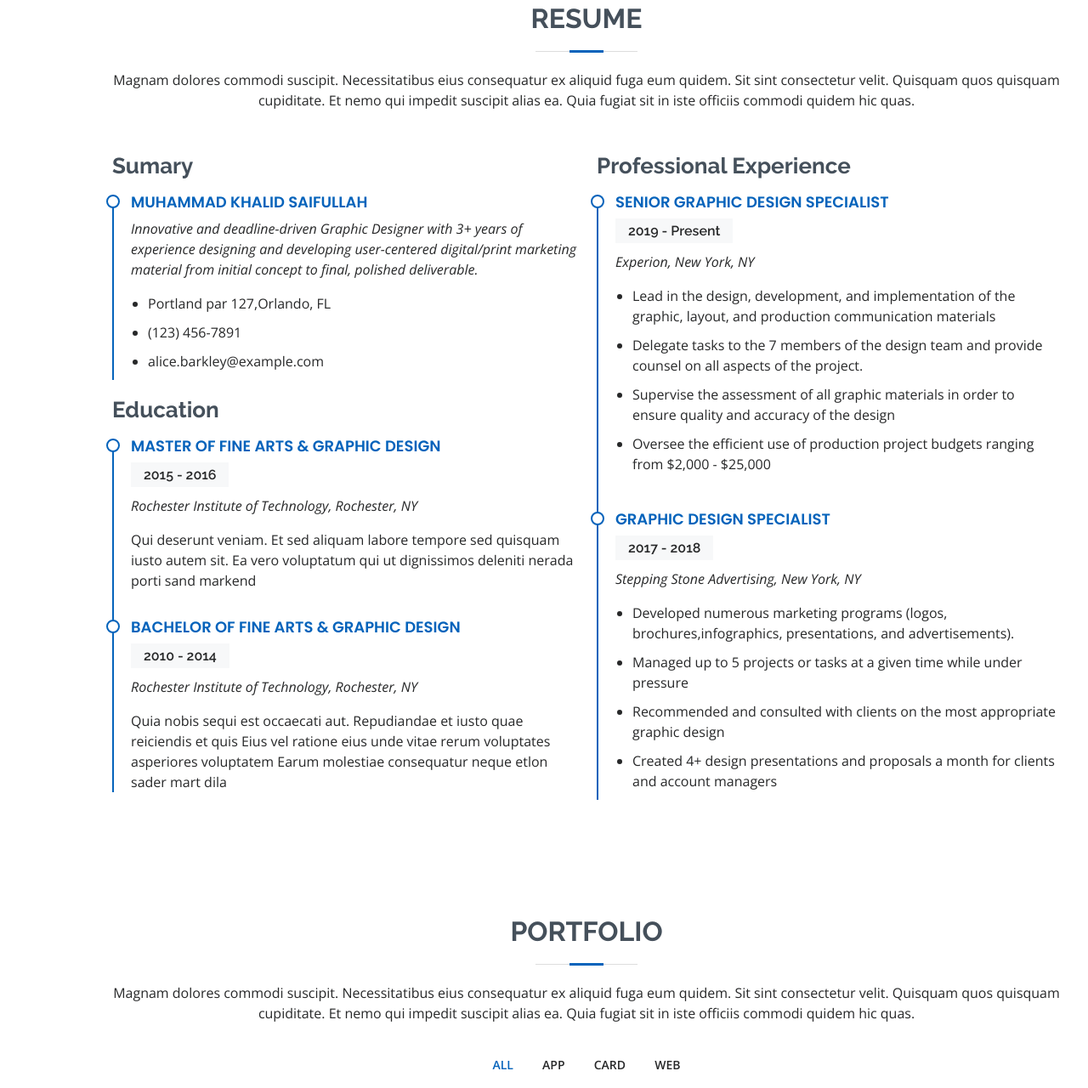
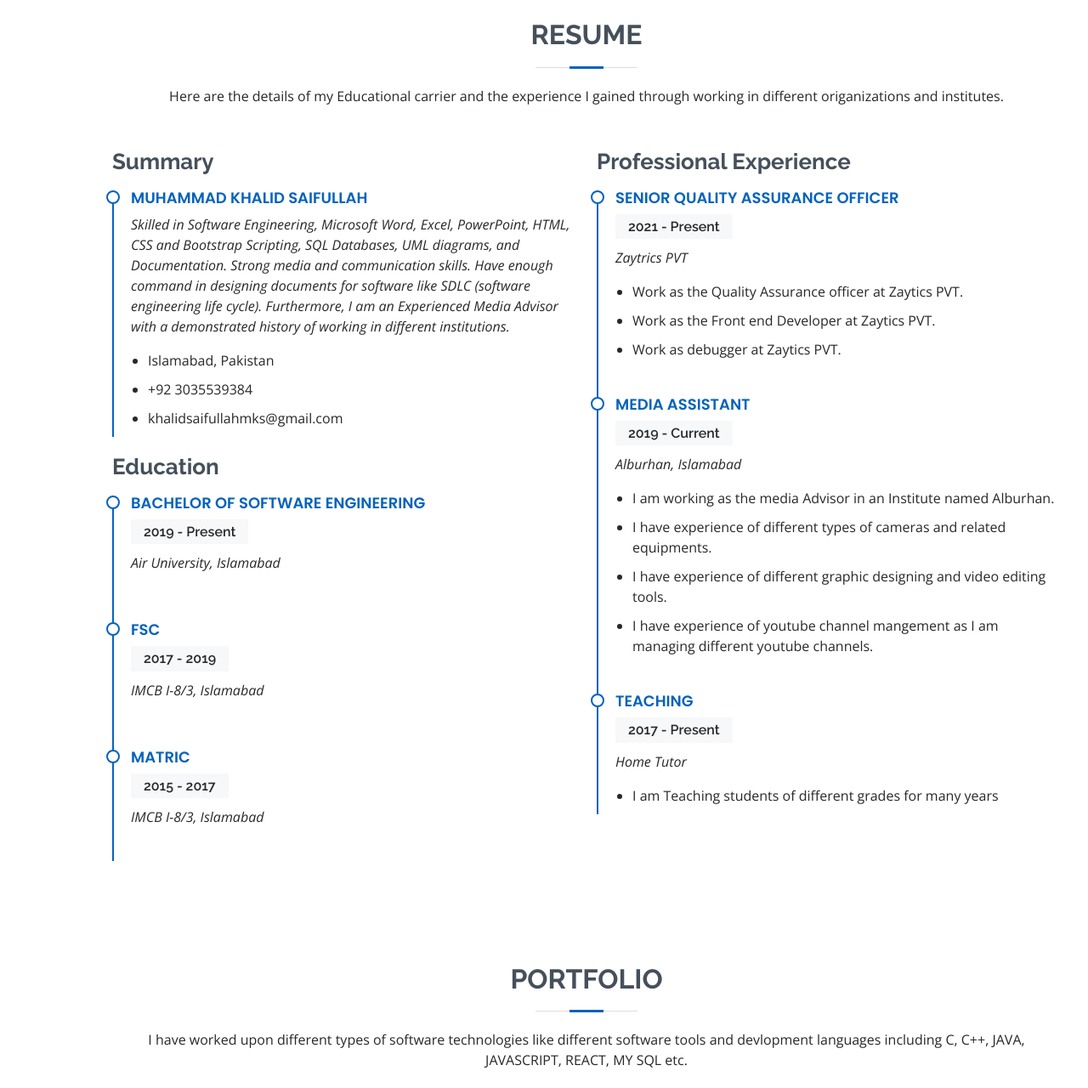
Before and after one commit to mkhalidsaifullah/khalidsaifullah.github.io, a plain HTML site: page index.html in a window 1280 px wide. Shown: the part 2406-3686 px from the top of the page at 85% size. Drawn offline with nearby package versions, Linux system fonts and the light colour scheme.

Commit message:
html updates

```diff
--- a/index.html
+++ b/index.html
@@ -142,7 +142,7 @@
                 skills. Have enough command in designing documents for software
                 like SDLC (software engineering life cycle). Furthermore, I am
                 an Experienced Media Advisor with a demonstrated history of
-                working in different institutions
+                working in different institutions.
               </p>
               <div class="row">
                 <div class="col-lg-6">
@@ -153,7 +153,8 @@
                     </li>
                     <li>
                       <i class="bi bi-chevron-right"></i>
-                      <strong>Website:</strong> <span>www.example.com</span>
+                      <strong>Website:</strong>
+                      <span>mkhalidsaifullah.netlify.app</span>
                     </li>
                     <li>
                       <i class="bi bi-chevron-right"></i>
@@ -178,7 +179,7 @@
                     </li>
                     <li>
                       <i class="bi bi-chevron-right"></i>
-                      <strong>PhEmailone:</strong>
+                      <strong>Email:</strong>
                       <span>khalidsaifullahmks@gmail.com</span>
                     </li>
                     <li>
@@ -188,15 +189,8 @@
                   </ul>
                 </div>
               </div>
-              <!-- <p>
-                Officiis eligendi itaque labore et dolorum mollitia officiis
-                optio vero. Quisquam sunt adipisci omnis et ut. Nulla
-                accusantium dolor incidunt officia tempore. Et eius omnis.
-                Cupiditate ut dicta maxime officiis quidem quia. Sed et
-                consectetur qui quia repellendus itaque neque. Aliquid amet
-                quidem ut quaerat cupiditate. Ab et eum qui repellendus omnis
-                culpa magni laudantium dolores.
-              </p> -->
+              <br />
+              <p><b>This is the brief introduction of mine. </b></p>
             </div>
           </div>
         </div>
@@ -209,10 +203,9 @@
           <div class="section-title">
             <h2>Facts</h2>
             <p>
-              Magnam dolores commodi suscipit. Necessitatibus eius consequatur
-              ex aliquid fuga eum quidem. Sit sint consectetur velit. Quisquam
-              quos quisquam cupiditate. Et nemo qui impedit suscipit alias ea.
-              Quia fugiat sit in iste officiis commodi quidem hic quas.
+              I have done different types of projects based on different
+              technologies like C++, JAVA, HTML, JavaScript, REACT, DATABASE
+              etc. The stats for my projects are here mentioned below.
             </p>
           </div>
 
@@ -222,7 +215,7 @@
                 <i class="bi bi-emoji-smile"></i>
                 <span
                   data-purecounter-start="0"
-                  data-purecounter-end="232"
+                  data-purecounter-end="15"
                   data-purecounter-duration="1"
                   class="purecounter"
                 ></span>
@@ -235,7 +228,7 @@
                 <i class="bi bi-journal-richtext"></i>
                 <span
                   data-purecounter-start="0"
-                  data-purecounter-end="521"
+                  data-purecounter-end="20"
                   data-purecounter-duration="1"
                   class="purecounter"
                 ></span>
@@ -248,7 +241,7 @@
                 <i class="bi bi-headset"></i>
                 <span
                   data-purecounter-start="0"
-                  data-purecounter-end="1463"
+                  data-purecounter-end="100"
                   data-purecounter-duration="1"
                   class="purecounter"
                 ></span>
@@ -261,7 +254,7 @@
                 <i class="bi bi-award"></i>
                 <span
                   data-purecounter-start="0"
-                  data-purecounter-end="25"
+                  data-purecounter-end="6"
                   data-purecounter-duration="1"
                   class="purecounter"
                 ></span>
@@ -278,12 +271,7 @@
         <div class="container" data-aos="fade-up">
           <div class="section-title">
             <h2>Skills</h2>
-            <p>
-              Magnam dolores commodi suscipit. Necessitatibus eius consequatur
-              ex aliquid fuga eum quidem. Sit sint consectetur velit. Quisquam
-              quos quisquam cupiditate. Et nemo qui impedit suscipit alias ea.
-              Quia fugiat sit in iste officiis commodi quidem hic quas.
-            </p>
+            <p>I am skillful in different types of programming languages</p>
           </div>
 
           <div class="row skills-content">
@@ -330,7 +318,7 @@
 
             <div class="col-lg-6">
               <div class="progress">
-                <span class="skill">PHP <i class="val">80%</i></span>
+                <span class="skill">REACT<i class="val">70%</i></span>
                 <div class="progress-bar-wrap">
                   <div
                     class="progress-bar"
@@ -343,7 +331,9 @@
               </div>
 
               <div class="progress">
-                <span class="skill">WordPress/CMS <i class="val">90%</i></span>
+                <span class="skill"
+                  >Adobe premiere pro <i class="val">90%</i></span
+                >
                 <div class="progress-bar-wrap">
                   <div
                     class="progress-bar"
@@ -356,7 +346,9 @@
               </div>
 
               <div class="progress">
-                <span class="skill">Photoshop <i class="val">55%</i></span>
+                <span class="skill"
+                  >Adobe Illustrator<i class="val">60%</i></span
+                >
                 <div class="progress-bar-wrap">
                   <div
                     class="progress-bar"
@@ -379,35 +371,38 @@
           <div class="section-title">
             <h2>Resume</h2>
             <p>
-              Magnam dolores commodi suscipit. Necessitatibus eius consequatur
-              ex aliquid fuga eum quidem. Sit sint consectetur velit. Quisquam
-              quos quisquam cupiditate. Et nemo qui impedit suscipit alias ea.
-              Quia fugiat sit in iste officiis commodi quidem hic quas.
+              Here are the details of my Educational carrier and the experience
+              I gained through working in different origanizations and
+              institutes.
             </p>
           </div>
 
           <div class="row">
             <div class="col-lg-6">
-              <h3 class="resume-title">Sumary</h3>
+              <h3 class="resume-title">Summary</h3>
               <div class="resume-item pb-0">
                 <h4>Muhammad Khalid Saifullah</h4>
                 <p>
                   <em
-                    >Innovative and deadline-driven Graphic Designer with 3+
-                    years of experience designing and developing user-centered
-                    digital/print marketing material from initial concept to
-                    final, polished deliverable.</em
+                    >Skilled in Software Engineering, Microsoft Word, Excel,
+                    PowerPoint, HTML, CSS and Bootstrap Scripting, SQL
+                    Databases, UML diagrams, and Documentation. Strong media and
+                    communication skills. Have enough command in designing
+                    documents for software like SDLC (software engineering life
+                    cycle). Furthermore, I am an Experienced Media Advisor with
+                    a demonstrated history of working in different
+                    institutions.</em
                   >
                 </p>
                 <ul>
-                  <li>Portland par 127,Orlando, FL</li>
-                  <li>(123) 456-7891</li>
-                  <li>alice.barkley@example.com</li>
+                  <li>Islamabad, Pakistan</li>
+                  <li>+92 3035539384</li>
+                  <li>khalidsaifullahmks@gmail.com</li>
                 </ul>
               </div>
 
               <h3 class="resume-title">Education</h3>
-              <div class="resume-item">
+              <!-- <div class="resume-item">
                 <h4>Master of Fine Arts &amp; Graphic Design</h4>
                 <h5>2015 - 2016</h5>
                 <p><em>Rochester Institute of Technology, Rochester, NY</em></p>
@@ -416,64 +411,68 @@
                   quisquam iusto autem sit. Ea vero voluptatum qui ut
                   dignissimos deleniti nerada porti sand markend
                 </p>
+              </div> -->
+              <div class="resume-item">
+                <h4>Bachelor of software Engineering</h4>
+                <h5>2019 - Present</h5>
+                <p><em>Air University, Islamabad</em></p>
+                <br />
               </div>
               <div class="resume-item">
-                <h4>Bachelor of Fine Arts &amp; Graphic Design</h4>
-                <h5>2010 - 2014</h5>
-                <p><em>Rochester Institute of Technology, Rochester, NY</em></p>
-                <p>
-                  Quia nobis sequi est occaecati aut. Repudiandae et iusto quae
-                  reiciendis et quis Eius vel ratione eius unde vitae rerum
-                  voluptates asperiores voluptatem Earum molestiae consequatur
-                  neque etlon sader mart dila
-                </p>
+                <h4>FSC</h4>
+                <h5>2017 - 2019</h5>
+                <p><em>IMCB I-8/3, Islamabad</em></p>
+                <br />
+              </div>
+              <div class="resume-item">
+                <h4>Matric</h4>
+                <h5>2015 - 2017</h5>
+                <p><em>IMCB I-8/3, Islamabad</em></p>
+                <br />
               </div>
             </div>
             <div class="col-lg-6">
               <h3 class="resume-title">Professional Experience</h3>
               <div class="resume-item">
-                <h4>Senior graphic design specialist</h4>
-                <h5>2019 - Present</h5>
-                <p><em>Experion, New York, NY </em></p>
+                <h4>Senior Quality Assurance officer</h4>
+                <h5>2021 - Present</h5>
+                <p><em>Zaytrics PVT</em></p>
+                <ul>
+                  <li>Work as the Quality Assurance officer at Zaytics PVT.</li>
+                  <li>Work as the Front end Developer at Zaytics PVT.</li>
+                  <li>Work as debugger at Zaytics PVT.</li>
+                </ul>
+              </div>
+              <div class="resume-item">
+                <h4>Media Assistant</h4>
+                <h5>2019 - Current</h5>
+                <p><em>Alburhan, Islamabad</em></p>
                 <ul>
                   <li>
-                    Lead in the design, development, and implementation of the
-                    graphic, layout, and production communication materials
+                    I am working as the media Advisor in an Institute named
+                    Alburhan.
                   </li>
                   <li>
-                    Delegate tasks to the 7 members of the design team and
-                    provide counsel on all aspects of the project.
+                    I have experience of different types of cameras and related
+                    equipments.
                   </li>
                   <li>
-                    Supervise the assessment of all graphic materials in order
-                    to ensure quality and accuracy of the design
+                    I have experience of different graphic designing and video
+                    editing tools.
                   </li>
                   <li>
-                    Oversee the efficient use of production project budgets
-                    ranging from $2,000 - $25,000
+                    I have experience of youtube channel mangement as I am
+                    managing different youtube channels.
                   </li>
                 </ul>
               </div>
               <div class="resume-item">
-                <h4>Graphic design specialist</h4>
-                <h5>2017 - 2018</h5>
-                <p><em>Stepping Stone Advertising, New York, NY</em></p>
+                <h4>Teaching</h4>
+                <h5>2017 - Present</h5>
+                <p><em>Home Tutor</em></p>
                 <ul>
                   <li>
-                    Developed numerous marketing programs (logos,
-                    brochures,infographics, presentations, and advertisements).
-                  </li>
-                  <li>
-                    Managed up to 5 projects or tasks at a given time while
-                    under pressure
-                  </li>
-                  <li>
-                    Recommended and consulted with clients on the most
-                    appropriate graphic design
-                  </li>
-                  <li>
-                    Created 4+ design presentations and proposals a month for
-                    clients and account managers
+                    I am Teaching students of different grades for many years
                   </li>
                 </ul>
               </div>
@@ -489,10 +488,9 @@
           <div class="section-title">
             <h2>Portfolio</h2>
             <p>
-              Magnam dolores commodi suscipit. Necessitatibus eius consequatur
-              ex aliquid fuga eum quidem. Sit sint consectetur velit. Quisquam
-              quos quisquam cupiditate. Et nemo qui impedit suscipit alias ea.
-              Quia fugiat sit in iste officiis commodi quidem hic quas.
+              I have worked upon different types of software technologies like
+              different software tools and devlopment languages including C,
+              C++, JAVA, JAVASCRIPT, REACT, MY SQL etc.
             </p>
           </div>
 
```
Also changed, not shown: assets/img/apple-touch-icon.jpg (deleted), assets/img/apple-touch-icon.png (added), assets/img/favicon.jpg (deleted), assets/img/favicon.png (added).
